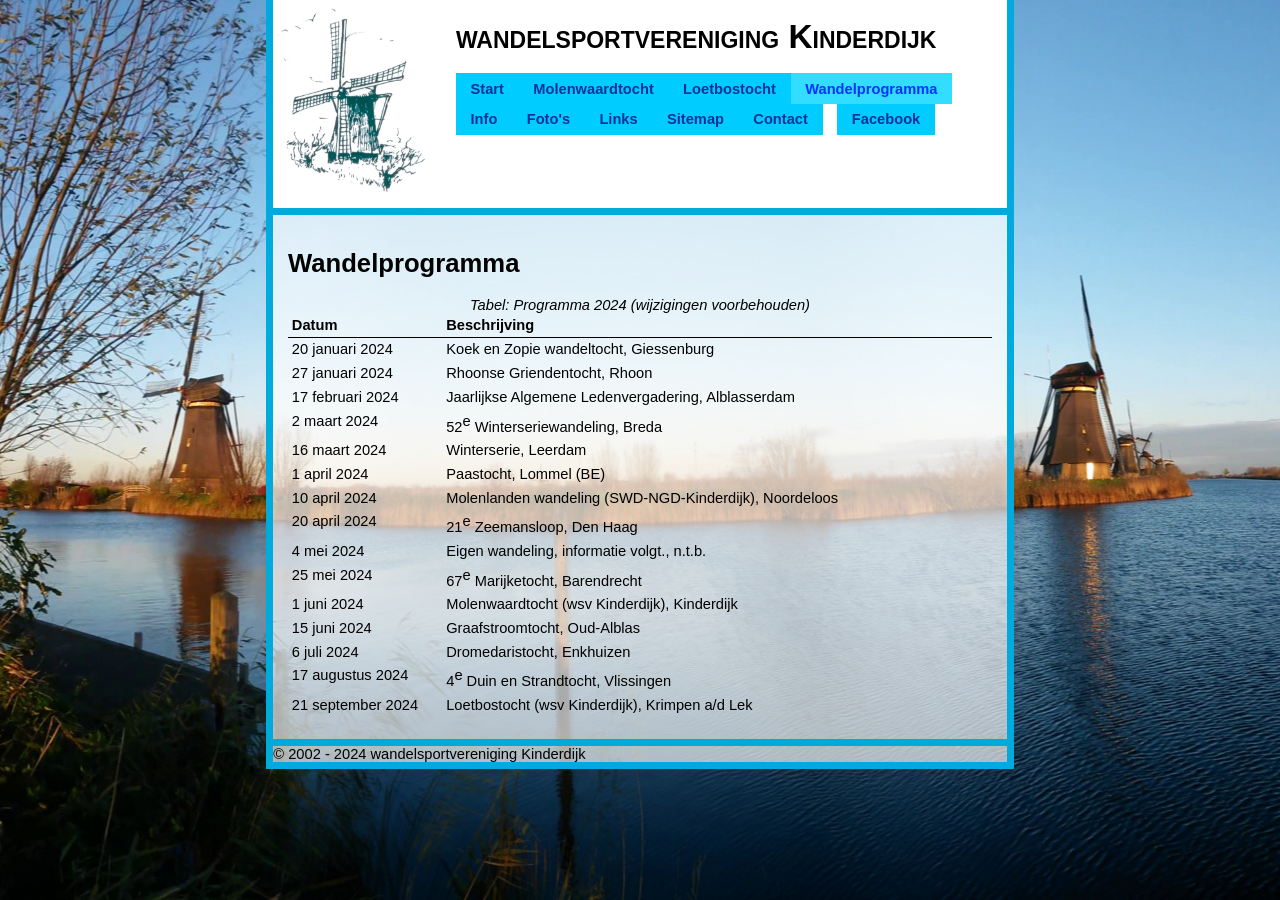
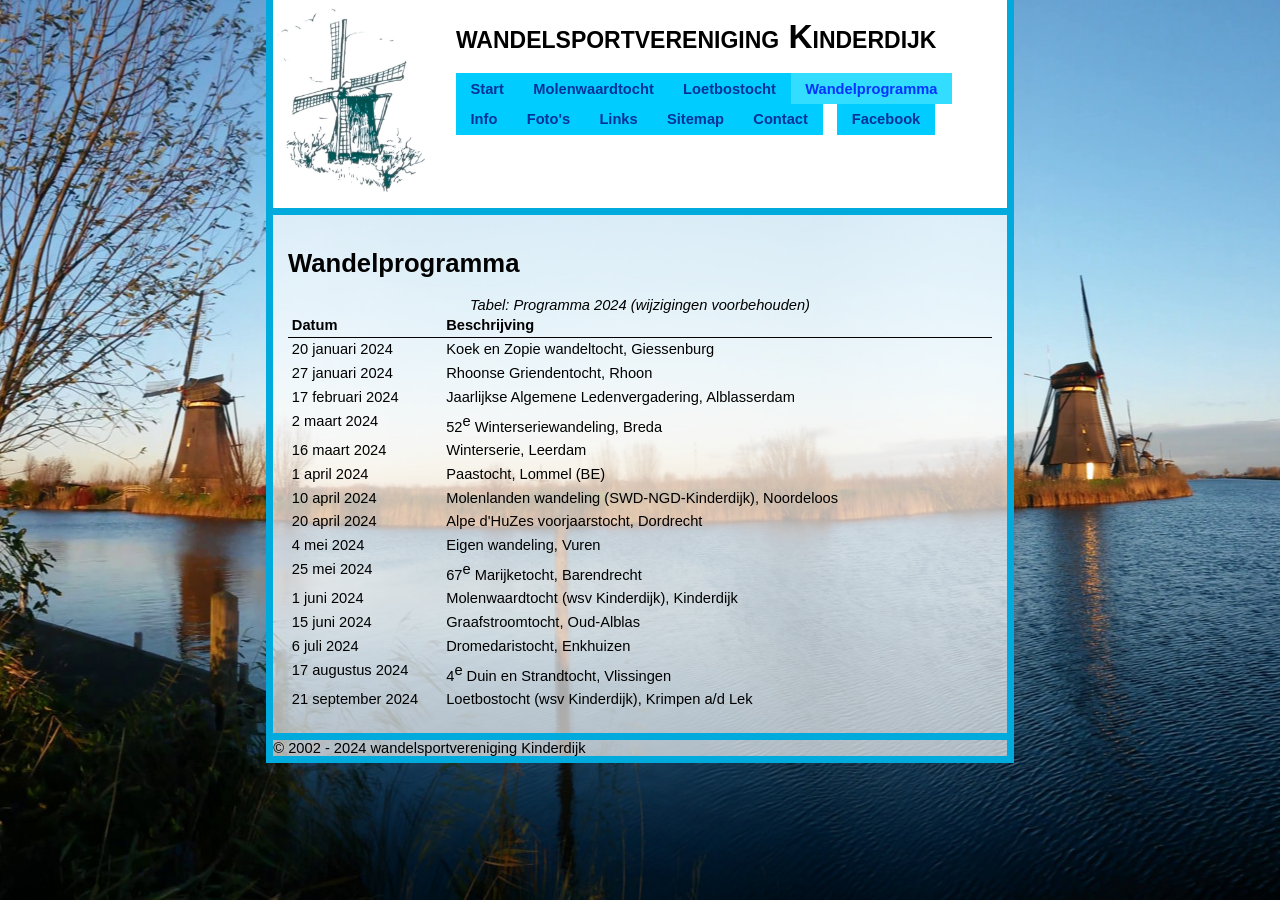
Before and after one commit to jvisser84/www.wsvkinderdijk.nl, a Jekyll site: the page built from docs/wandelprogramma.html, in a window 1280 px wide. Built offline with Jekyll 4.4.1, drawn with Linux system fonts in a browser that asks for light colours.

Commit message:
Update wandelprogramma 18-04-2024

```diff
--- a/docs/_data/wandelprogramma.yml
+++ b/docs/_data/wandelprogramma.yml
@@ -19,11 +19,11 @@
 - name: Molenlanden wandeling (SWD-NGD-Kinderdijk)
   location: Noordeloos
   date: 10 april 2024
-- name: 21<sup>e</sup> Zeemansloop
-  location: Den Haag
+- name: Alpe d&#39;HuZes voorjaarstocht
+  location: Dordrecht
   date: 20 april 2024
-- name: Eigen wandeling, informatie volgt.
-  location: n.t.b.
+- name: Eigen wandeling
+  location: Vuren
   date: 4 mei 2024
 - name: 67<sup>e</sup> Marijketocht
   location: Barendrecht
```
